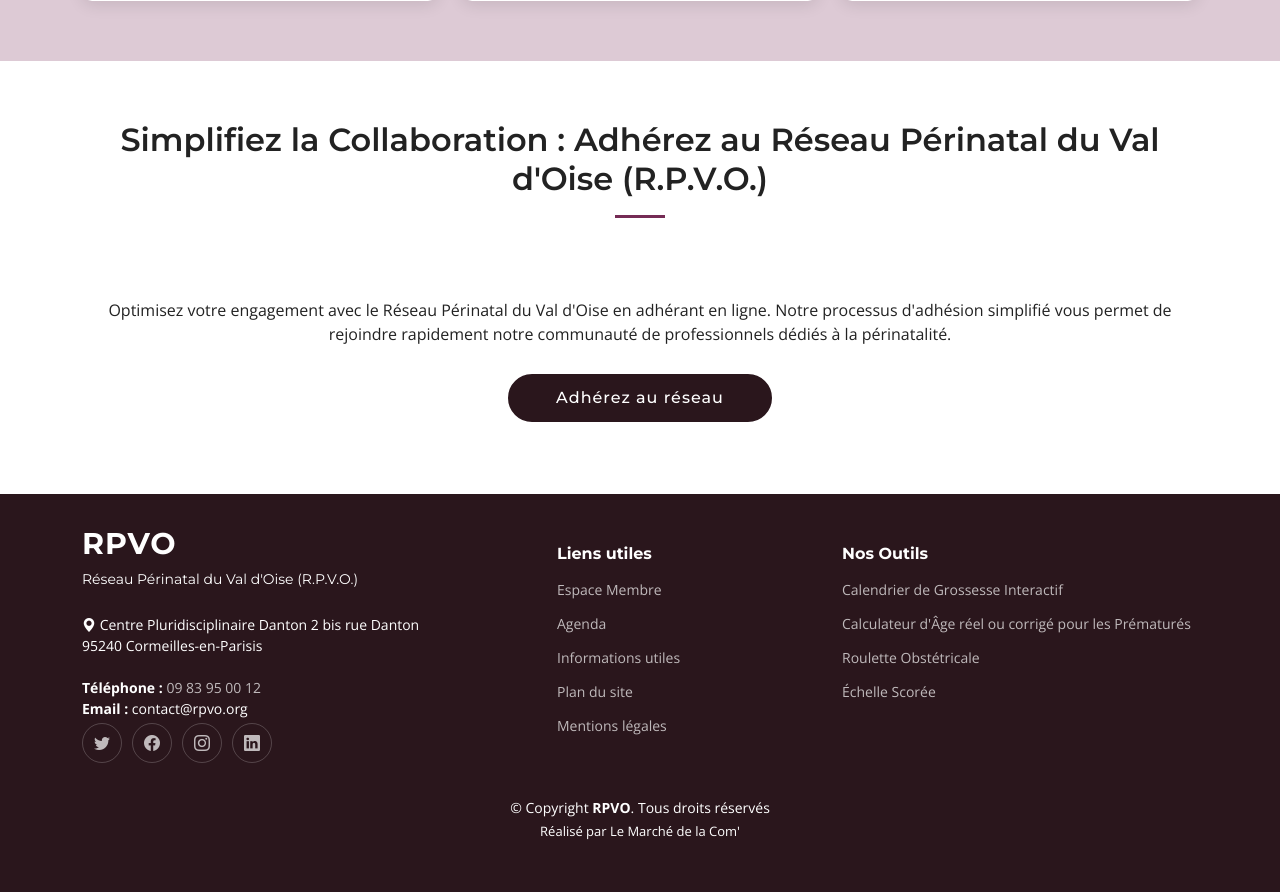
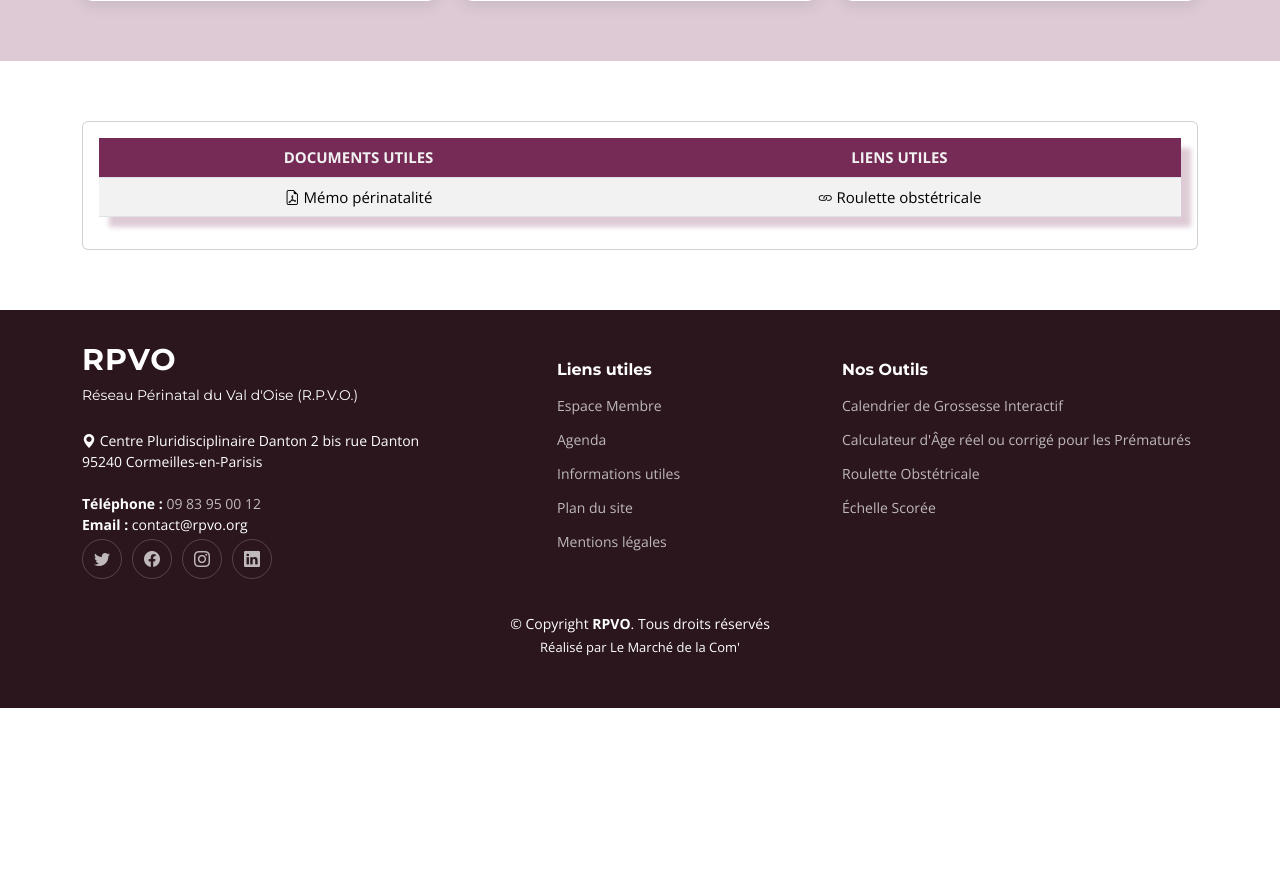
Before and after one commit to roslove44/rpvo, a Symfony app: template templates/accueil/index.html.twig in a window 1280 px wide; the page is wider, and only the part inside the window is pictured. Shown: the part 2840-3732 px from the top of that part. After the commit the page ends 3548 px from the top of that part, so only its background shows below. Run offline with Twig, Linux system fonts and the light colour scheme; the template is opened without the code that fills it, so the values that code supplies are empty; some libraries are stand-ins or nearby versions.

Commit message:
Liens & documents utiles

```diff
--- a/templates/accueil/index.html.twig
+++ b/templates/accueil/index.html.twig
@@ -217,16 +217,38 @@
 
     <section id="call-to-action" class="about">
         <div class="container text-center aos-init aos-animate" data-aos="zoom-out">
-            <div class="section-header">
-                <h2>Simplifiez la Collaboration : Adhérez au Réseau Périnatal du Val d'Oise (R.P.V.O.)</h2>
+            <div class="card">
+                <div class="card-body">
+                    <div class="card-text" style="font-size: 15px;color: #6c757d;">
+                        <table class="table" style="box-shadow: 10px 10px 5px 0px #752b553f;">
+                            <thead>
+                                <tr>
+                                    <th scope="col" class="text-center text-uppercase"
+                                        style="background-color: var(--color-primary); color:#f2f2f2;">
+                                        Documents utiles
+                                    </th>
+                                    <th scope="col" class="text-center text-uppercase"
+                                        style="background-color: var(--color-primary);color:#f2f2f2;">
+                                        Liens utiles
+                                    </th>
+                                </tr>
+                            </thead>
+                            <tbody>
+                                <tr>
+                                    <td class="text-center" style="background-color: #f2f2f2;">
+                                        <i class="bi bi-file-earmark-pdf"></i> Mémo périnatalité
+                                    </td>
+                                    <td class="text-center" style="background-color: #f2f2f2;">
+                                        <i class="bi bi-link"></i> Roulette obstétricale
+                                    </td>
+                                </tr>
+                            </tbody>
+                        </table>
+                    </div>
+                </div>
             </div>
-            <p>
-                Optimisez votre engagement avec le Réseau Périnatal du Val d'Oise en adhérant en ligne. Notre processus
-                d'adhésion simplifié vous permet de rejoindre rapidement notre communauté de professionnels dédiés à la
-                périnatalité.
-            </p>
-            <a class="get-btn" href="">Adhérez au réseau</a>
         </div>
+
     </section>
 </main>
 <!-- End #main -->
```
